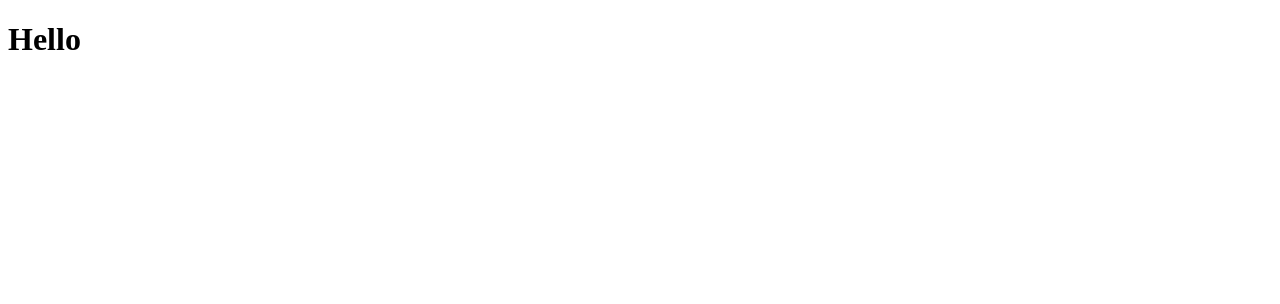
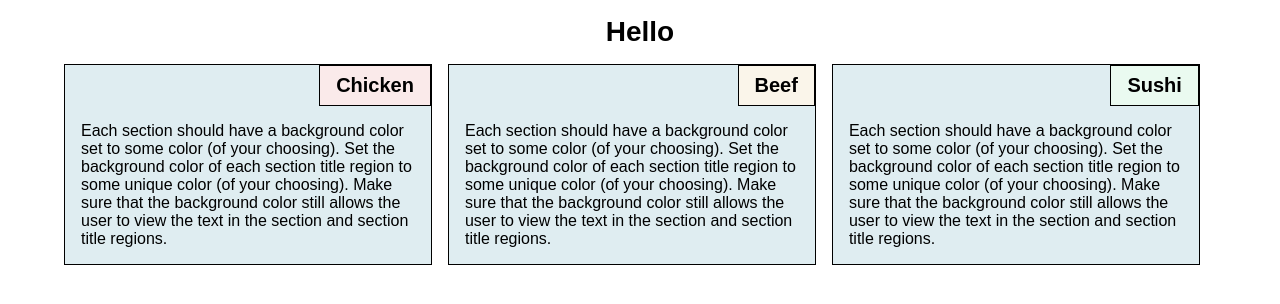
Before and after one commit to OlekDesign/28lutego, a plain HTML site: page site/index.html in a window 1280 px wide. Drawn offline with Linux system fonts and the light colour scheme.

Commit message:
adding test files

```diff
--- a/site/css/style.css
+++ b/site/css/style.css
@@ -1,9 +1,77 @@
+* {
+	box-sizing: border-box;
+  margin: 0;
+  padding: 0;
+  font-family: sans-serif;
+}
+
+.section {
+	float: left;
+	min-height: 200px;
+	background-color: #DFEDF1;
+	border: 1px solid black;
+	width: 100%;
+	margin-right: 16px;
+	margin-bottom: 16px;
+}
+.section:last-child {
+	margin-right: 0;
+}
+.row {
+	width: 90%;
+	margin-left: auto;
+	margin-right: auto;
+}
+.chicken {
+	background-color: #FAEAEA;
+}
+.beef {
+	background-color: #FAF5EA;
+}
+.sushi {
+	background-color: #EAFAF0;
+}
+p {
+	float: left;
+	padding: 16px;
+	font-size: 1em;
+}
+h2 {
+	position: relative;
+	float: right;
+	border: 1px solid black;
+	padding: 8px 16px;
+	font-size: 1.25em;
+}
+h1 {
+	text-align: center;
+	margin: 16px 0;
+	font-size: 1.75em;
+}
+
+
 @media (min-width: 992px) {
-
+ .col-lg-1 {
+    width: calc(33.33% - 16px);
+  }
+  .col-lg-2 {
+    width: calc(33.33% - 16px);
+  }
+  .col-lg-3 {
+    width: calc(33.33% - 16px);
+  }
 }
 
 @media (min-width: 768px) and (max-width: 991px) {
-
+  .col-md-1 {
+    width: calc(50% - 16px);
+  }
+  .col-md-2 {
+    width: calc(50% - 16px);
+  }
+  .col-md-3 {
+    width: calc(100% - 16px);
+  }
 }
 
 @media (min-width: 767px) {
--- a/site/index.html
+++ b/site/index.html
@@ -9,5 +9,19 @@
   </head>
 <body>
  <h1>Hello</h1>
+ <div class="row">
+   <div class="section col-lg-1 col-md-1">
+    <h2 class="chicken">Chicken</h2>
+    <p>Each section should have a background color set to some color (of your choosing). Set the background color of each section title region to some unique color (of your choosing). Make sure that the background color still allows the user to view the text in the section and section title regions.</p>
+  </div>
+   <div class="section col-lg-2 col-md-2">
+    <h2 class="beef">Beef</h2>
+    <p>Each section should have a background color set to some color (of your choosing). Set the background color of each section title region to some unique color (of your choosing). Make sure that the background color still allows the user to view the text in the section and section title regions.</p>
+  </div>
+   <div class="section col-lg-3 col-md-3">
+    <h2 class="sushi">Sushi</h2>
+    <p>Each section should have a background color set to some color (of your choosing). Set the background color of each section title region to some unique color (of your choosing). Make sure that the background color still allows the user to view the text in the section and section title regions.</p>
+  </div>
+ </div>
 </body>
 </html>
```
